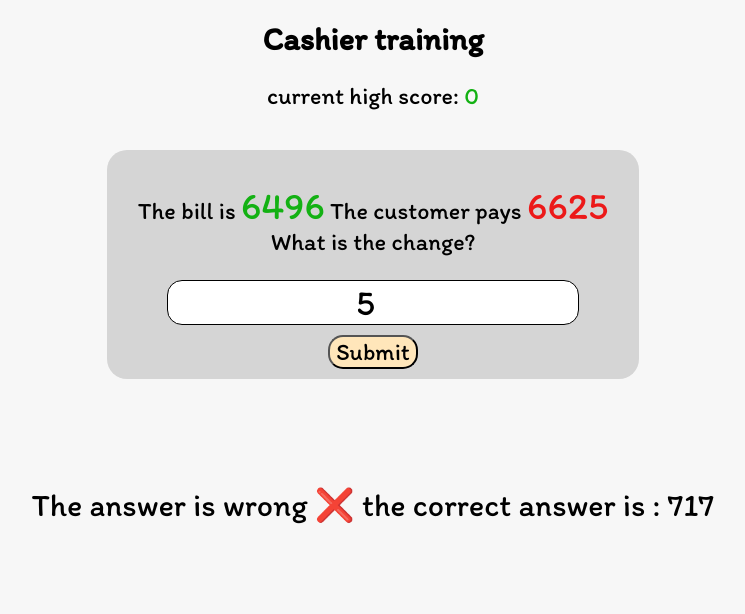
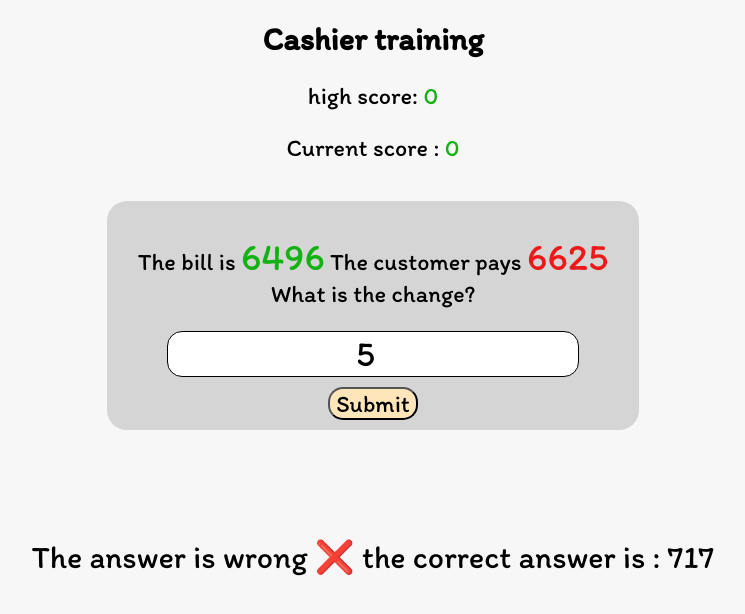
Before and after one commit to YAZAN1MOHAMED/cashier_training, a plain HTML site: page index.html in a window 1280 px wide. Both pictures are taken after typing "5" into the empty fields and a click on the button "Submit". Shown: the whole page, without its empty margins (267-1012 px from the left). Drawn offline with Linux system fonts and the light colour scheme.

Commit message:
add tracker for the user current score

```diff
--- a/index.html
+++ b/index.html
@@ -15,8 +15,9 @@
   </head>
   <body>
     <h1 class="title">Cashier training</h1>
+    <p class="score-check">high score: <span class="high-score">0</span></p>
     <p class="score-check">
-      current high score: <span class="high-score">0</span>
+      Current score : <span class="current-score">0</span>
     </p>
     <section class="challenge">
       <p class="question">
--- a/script.js
+++ b/script.js
@@ -2,6 +2,7 @@
 let highScore = 0;
 let currentScore = 0;
 const highScoreElement = document.querySelector('.high-score')
+const currentScoreElement = document.querySelector('.current-score')
 const billValue = document.querySelector('.bill-value')
 const amountPaid = document.querySelector('.amount-paid')
 const answerInput = document.querySelector('.answer-input')
@@ -59,12 +60,15 @@ const checkAnswer = (billValueElement, amountPaidElement, inputValue) => {
     if (isAnswerTrue) {
         correctAnswer();
         currentScore++;
+        currentScoreElement.innerHTML = currentScore;
         checkHighScore(highScore, currentScore) ? highScoreElement.innerHTML = highScore : null;
 
     }
     else {
         wrongAnswer(change);
         currentScore = 0;
+        currentScoreElement.innerHTML = currentScore;
+
     }
     changeQuestion(billValueElement, amountPaidElement)
 }
--- a/style.css
+++ b/style.css
@@ -16,7 +16,7 @@ body{
     font-size: 1.5em;
 }
 
-.high-score {
+.high-score, .current-score {
     color: rgb(19, 177, 19);
 }
 
```
